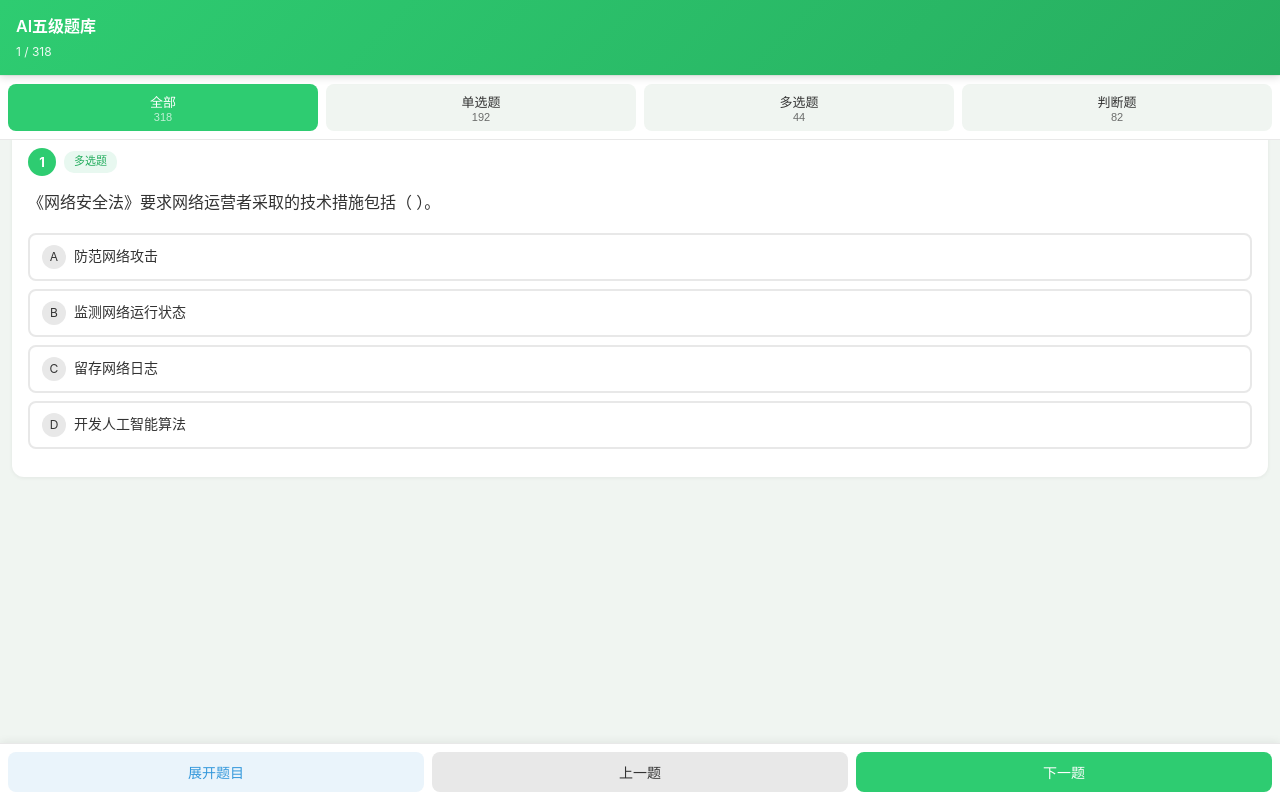
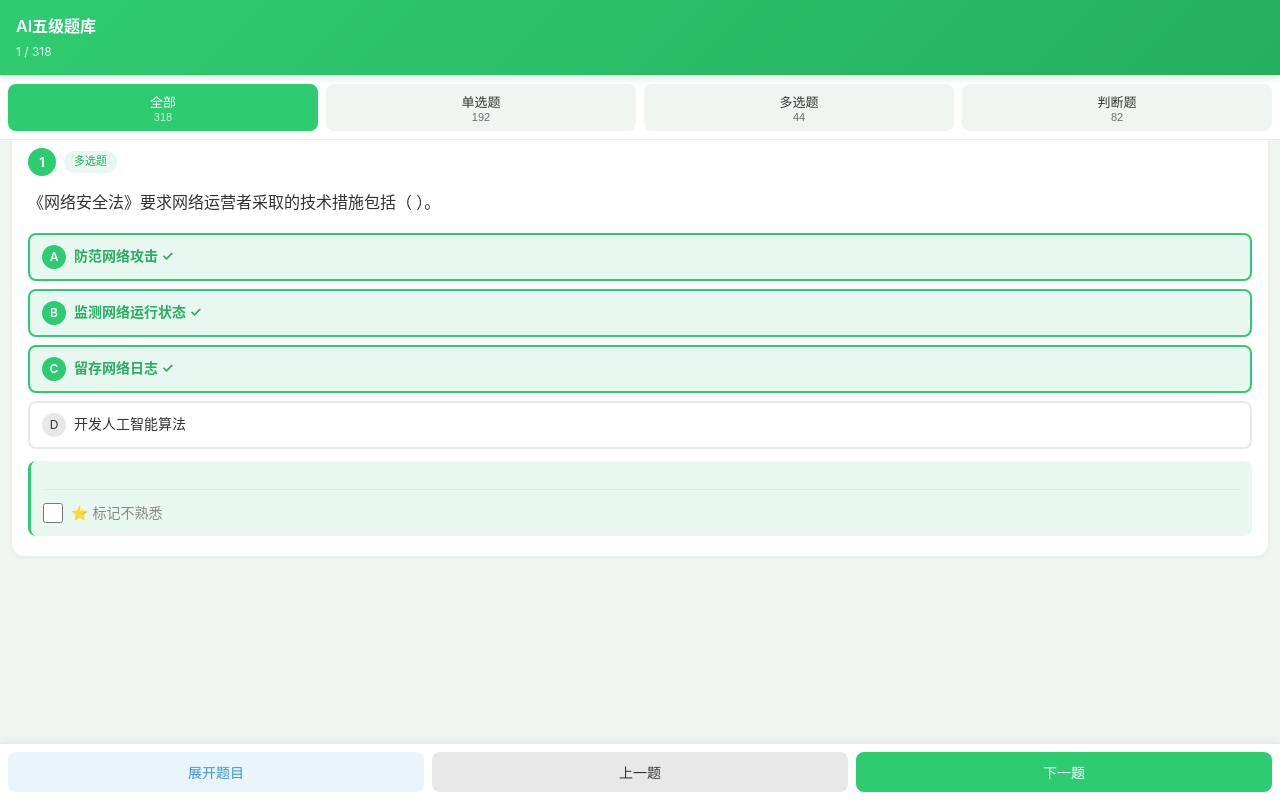
Before and after one commit to zhuangxiaomin521/huawei-quiz-1736, a plain HTML site: page index.html in a window 1280 px wide. Drawn offline with Linux system fonts and the light colour scheme.

Commit message:
Update index.html

```diff
--- a/index.html
+++ b/index.html
@@ -122,7 +122,7 @@ function renderQuestion() {
   const isJudge = q.t === '判断题';
   let optsHtml = '';
   const answered = answerMap[q.i];
-  const showFeedback = !!answered;
+  const showFeedback = true;  // 直接显示答案，便于复习
   if (q.o) {
     const opts = q.o.split('||');
     for (const optStr of opts) {
```
